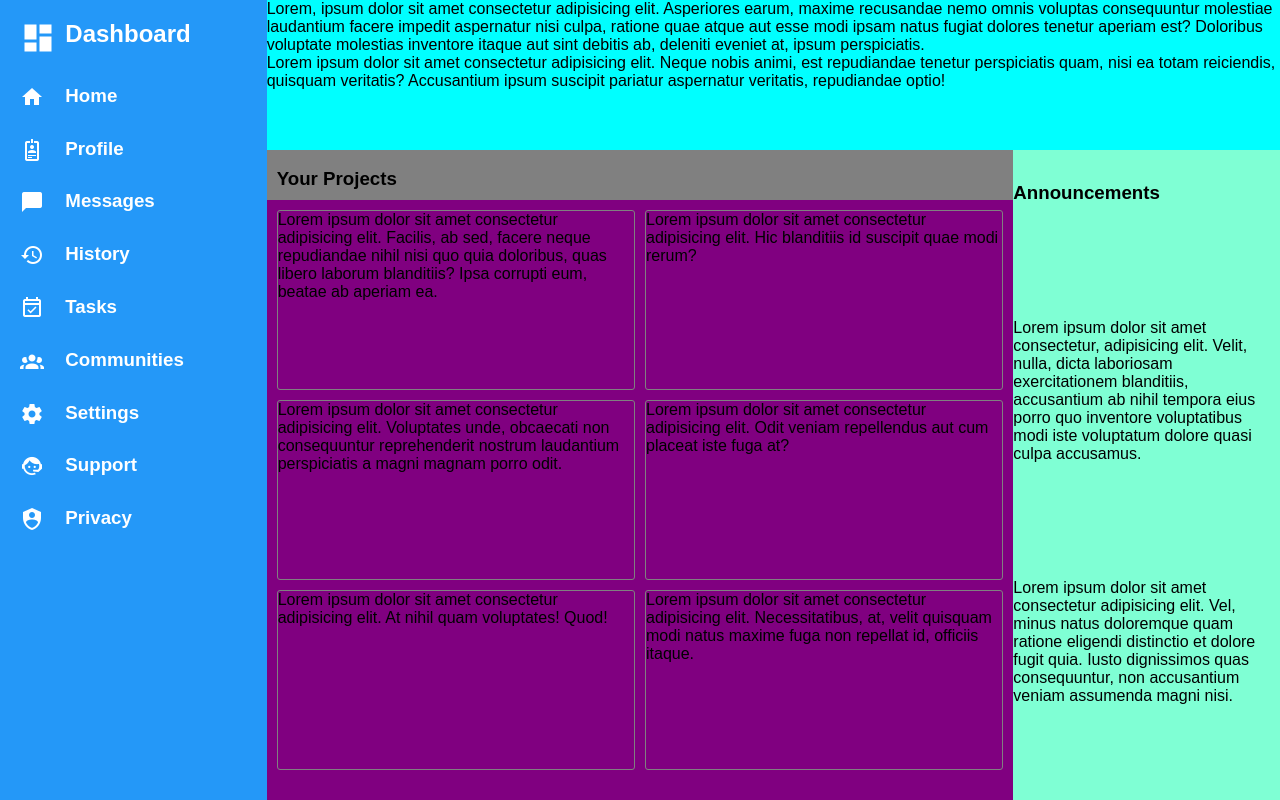
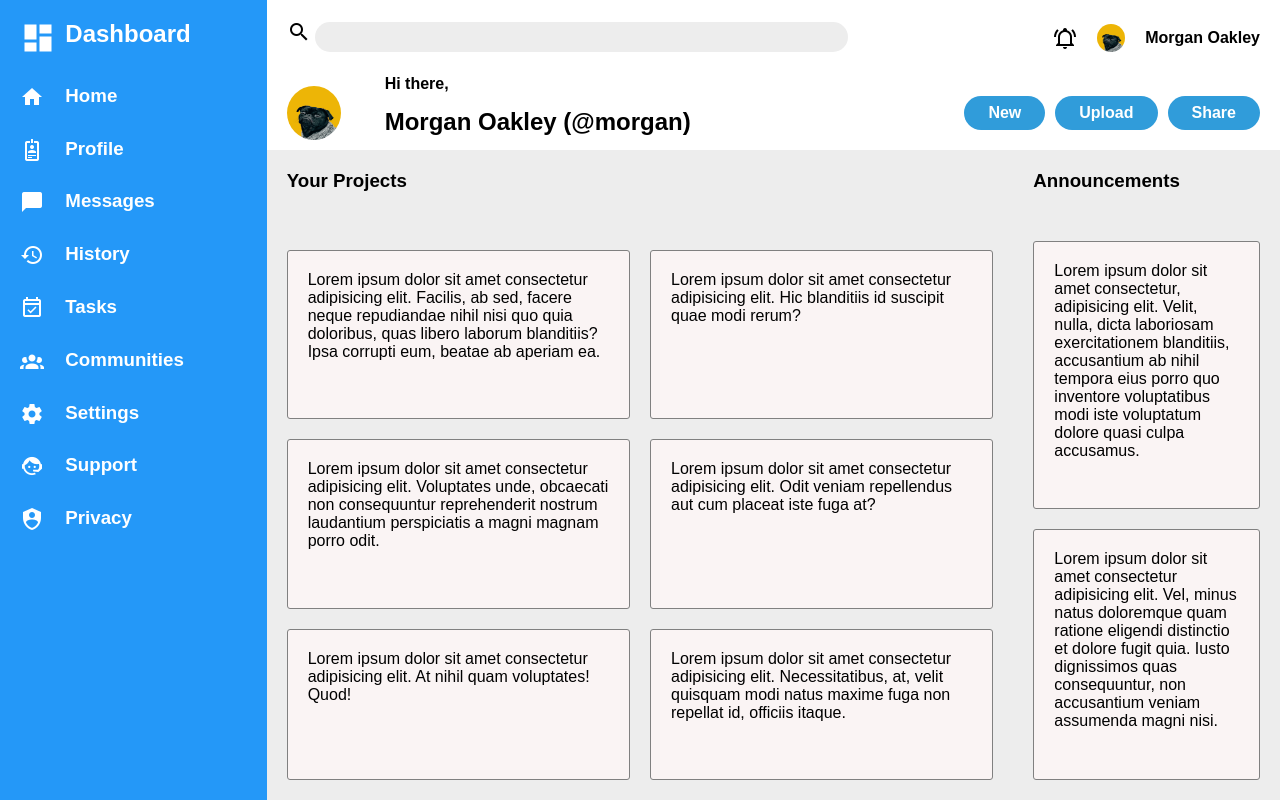
Before and after one commit to darkerlemon/admin-dashboard, a plain HTML site: page index.html in a window 1280 px wide. Drawn offline with Linux system fonts and the light colour scheme.

Commit message:
finish project except container icons

```diff
--- a/index.html
+++ b/index.html
@@ -34,14 +34,28 @@
   </aside>
 
   <header>
-    <div>Lorem, ipsum dolor sit amet consectetur adipisicing elit. Asperiores earum, maxime recusandae nemo omnis voluptas consequuntur molestiae laudantium facere impedit aspernatur nisi culpa, ratione quae atque aut esse modi ipsam natus fugiat dolores tenetur aperiam est? Doloribus voluptate molestias inventore itaque aut sint debitis ab, deleniti eveniet at, ipsum perspiciatis.</div>
-    <div>Lorem ipsum dolor sit amet consectetur adipisicing elit. Neque nobis animi, est repudiandae tenetur perspiciatis quam, nisi ea totam reiciendis, quisquam veritatis? Accusantium ipsum suscipit pariatur aspernatur veritatis, repudiandae optio!</div>
+    <div class="left search">
+      <img class='magnify' src="icons/magnify.png" alt="search">
+      <input type="text" id="search">
+    </div>
+    <div class="right profile-small">
+      <img src="icons/bell-ring-outline.png" width="24px" height="24px" alt="notifications">
+      <img class='profile-picture'src="icons/charles-deluvio-Mv9hjnEUHR4-unsplash.jpg" alt="profile-picture" width="28px" height="28px">
+      <strong>Morgan Oakley</strong>
+    </div>
+    <div class="left profile">
+      <img class='profile-picture' src="icons/charles-deluvio-Mv9hjnEUHR4-unsplash.jpg" alt="profile_picture_big" width="54px" height="54px">
+      <h4>Hi there,</h4>
+      <h2>Morgan Oakley (@morgan)</h2>
+    </div>
+    <div class="right button">
+      <button>New</button>
+      <button>Upload</button>
+      <button>Share</button>
+    </div>
   </header>
-<div class="headlines">
-    <h3>Your Projects</h3>
-
-</div>
   <main>
+    <h3 class="your-projects">Your Projects</h3>
     <div class="container">Lorem ipsum dolor sit amet consectetur adipisicing elit. Facilis, ab sed, facere neque repudiandae nihil nisi quo quia doloribus, quas libero laborum blanditiis? Ipsa corrupti eum, beatae ab aperiam ea.</div>
     <div class="container">Lorem ipsum dolor sit amet consectetur adipisicing elit. Hic blanditiis id suscipit quae modi rerum?</div>
     <div class="container">Lorem ipsum dolor sit amet consectetur adipisicing elit. Voluptates unde, obcaecati non consequuntur reprehenderit nostrum laudantium perspiciatis a magni magnam porro odit.</div>
@@ -51,9 +65,9 @@
   </main>
 
   <nav>
-    <h3 class="announcements">Announcements</h3>
-<div>Lorem ipsum dolor sit amet consectetur, adipisicing elit. Velit, nulla, dicta laboriosam exercitationem blanditiis, accusantium ab nihil tempora eius porro quo inventore voluptatibus modi iste voluptatum dolore quasi culpa accusamus.</div>
-<div>Lorem ipsum dolor sit amet consectetur adipisicing elit. Vel, minus natus doloremque quam ratione eligendi distinctio et dolore fugit quia. Iusto dignissimos quas consequuntur, non accusantium veniam assumenda magni nisi.</div>
+    <h3>Announcements</h3>
+<div class="container">Lorem ipsum dolor sit amet consectetur, adipisicing elit. Velit, nulla, dicta laboriosam exercitationem blanditiis, accusantium ab nihil tempora eius porro quo inventore voluptatibus modi iste voluptatum dolore quasi culpa accusamus.</div>
+<div class="container">Lorem ipsum dolor sit amet consectetur adipisicing elit. Vel, minus natus doloremque quam ratione eligendi distinctio et dolore fugit quia. Iusto dignissimos quas consequuntur, non accusantium veniam assumenda magni nisi.</div>
   </nav>
 
 </body>
--- a/style.css
+++ b/style.css
@@ -8,7 +8,7 @@ body {
     display: grid;
     grid-template-areas:
     "aside head head head"
-    "aside div div nav"
+    "aside main main nav"
     "aside  main main nav"
     "aside  main main nav";
     grid-template-columns: 1fr 1.40fr 1.40fr 1fr;
@@ -24,37 +24,90 @@ aside {
     padding-bottom: 30vh;
 
 }
-.headlines {
-    grid-area: div;
-    background-color: grey;
-    display: flex;
-    align-items: flex-end;
-    padding: 10px;
-}
 header {
     grid-area: head;
-    background-color: aqua;
+    display: grid;
+    grid-template-rows: 1fr 1fr;
+    grid-template-columns: 1.5fr 1fr;
 }
 main {
+    background-color: rgb(237, 237, 237);
     grid-area: main;
-    background-color: purple;
     display: grid;
-    padding: 10px;
-    gap: 10px;
+    padding: 20px;
+    gap: 20px;
     grid-template-columns: repeat(2, 1fr);
-    grid-template-rows: repeat(auto-fit, minmax(150px, 180px));
 
 }
+main h3 {
+    grid-column: 1 / 3;
+}
 nav {
+    background-color: rgb(237, 237, 237);
     grid-area: nav;
-    background-color: aquamarine;
     display: grid;
     gap: 20px;
+    padding: 20px;
 }
 .container {
     border: 1px solid grey;
+    background-color: rgb(250, 244, 244);
     border-radius: 3px;
+    padding: 20px;
 }
-.announcements {
-    margin-top: 2rem;
+.your-project {
+    display: flex;
 }
+.profile-picture {
+    border-radius: 50%;
+    grid-row: 1 / 3;
+    align-self: center;
+
+}
+button {
+    border: none;
+    color: white;
+    background-color: rgb(48, 156, 218);
+    font-size: 16px;
+    font-weight: bold;
+    padding: 8px 24px;
+    border-radius: 30px;
+}
+.right {
+    text-align: end;
+    padding-right: 20px;
+
+}
+.left {
+    display: inline-block;
+    padding-left: 20px;
+}
+.profile {
+    display: grid;
+    grid-template-columns: 1fr 5fr;
+}
+.search {
+    margin-top: 20px;
+}
+input {
+    background-color: rgb(237, 237, 237);
+    border-radius: 16px;
+    font-size: 22px;
+    border-color: transparent;
+    width: 90%;
+}
+.right img {
+    margin-right: 10px;
+}
+.profile-small {
+    display: flex;
+    justify-content: flex-end;
+    align-items: center;
+    gap: 10px;
+}
+.button {
+    display: flex;
+    align-items: center;
+    justify-content: flex-end;
+    gap: 10px;
+}
```
Also changed, not shown: icons/bell-ring-outline.png (added), icons/charles-deluvio-Mv9hjnEUHR4-unsplash.jpg (added), icons/magnify.png (added).
